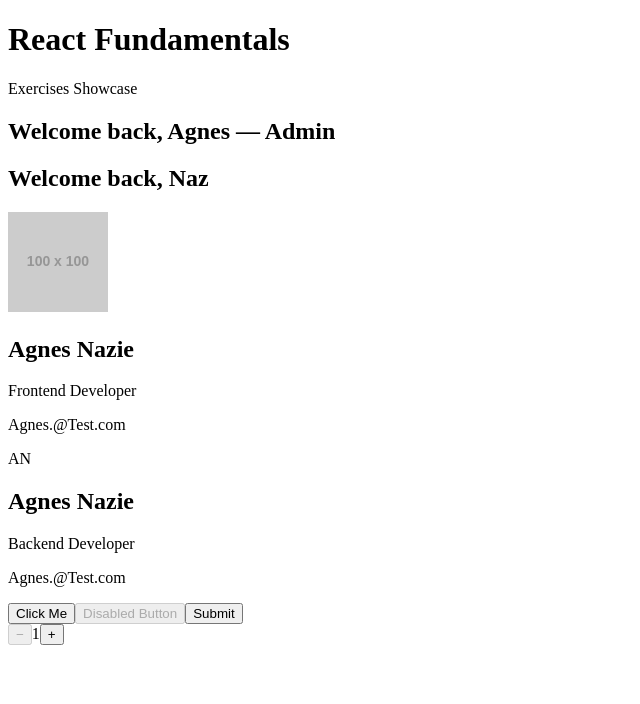
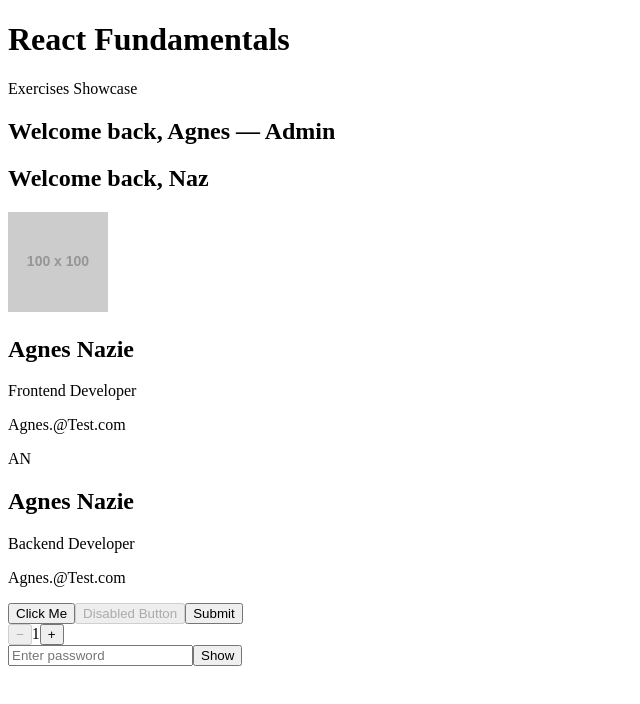
Before and after one commit to AgnesNazie/react-fundamentals-exercises, a React (Vite) app: page / in a window 1280 px wide. Shown: the top 704 px of the page, without its empty margins (0-640 px from the left). Built offline with nearby package versions, Linux system fonts and the light colour scheme.

Commit message:
added exercise 6

```diff
--- a/src/App.jsx
+++ b/src/App.jsx
@@ -4,6 +4,8 @@ import GreetingBanner from "./Components/GreetingBanner";
 import ProfileCard from "./Components/ProfileCard";
 import PrimaryButton from "./Components/PrimaryButton";
 import QuantitySelector from "./Components/QuantitySelector";
+import PasswordField from "./Components/PasswordField";
+
 function App() {
   return (
    <div className="p-6 space-y-6">
@@ -35,6 +37,10 @@ function App() {
        </div>
        {/* Exercise 5 */}
       <QuantitySelector onChange={(qty) => console.log("Quantity changed:", qty)} />
+
+      {/* Exercise 6 */}
+      <PasswordField />
+
     </div>
   );
 }
--- /dev/null
+++ b/src/Components/PasswordField.jsx
@@ -0,0 +1,25 @@
+import React, { useState } from "react";
+
+// ✅ PasswordField Component
+const PasswordField = () => {
+  const [visible, setVisible] = useState(false);
+
+  return (
+    <div className="flex items-center space-x-2">
+      <input
+        type={visible ? "text" : "password"}
+        placeholder="Enter password"
+        className="px-3 py-2 border rounded-md focus:outline-none focus:ring focus:ring-blue-300"
+      />
+      <button
+        type="button"
+        className="px-3 py-2 bg-blue-600 text-white rounded-md shadow-md"
+        onClick={() => setVisible((prev) => !prev)}
+      >
+        {visible ? "Hide" : "Show"}
+      </button>
+    </div>
+  );
+};
+
+export default PasswordField;
```
